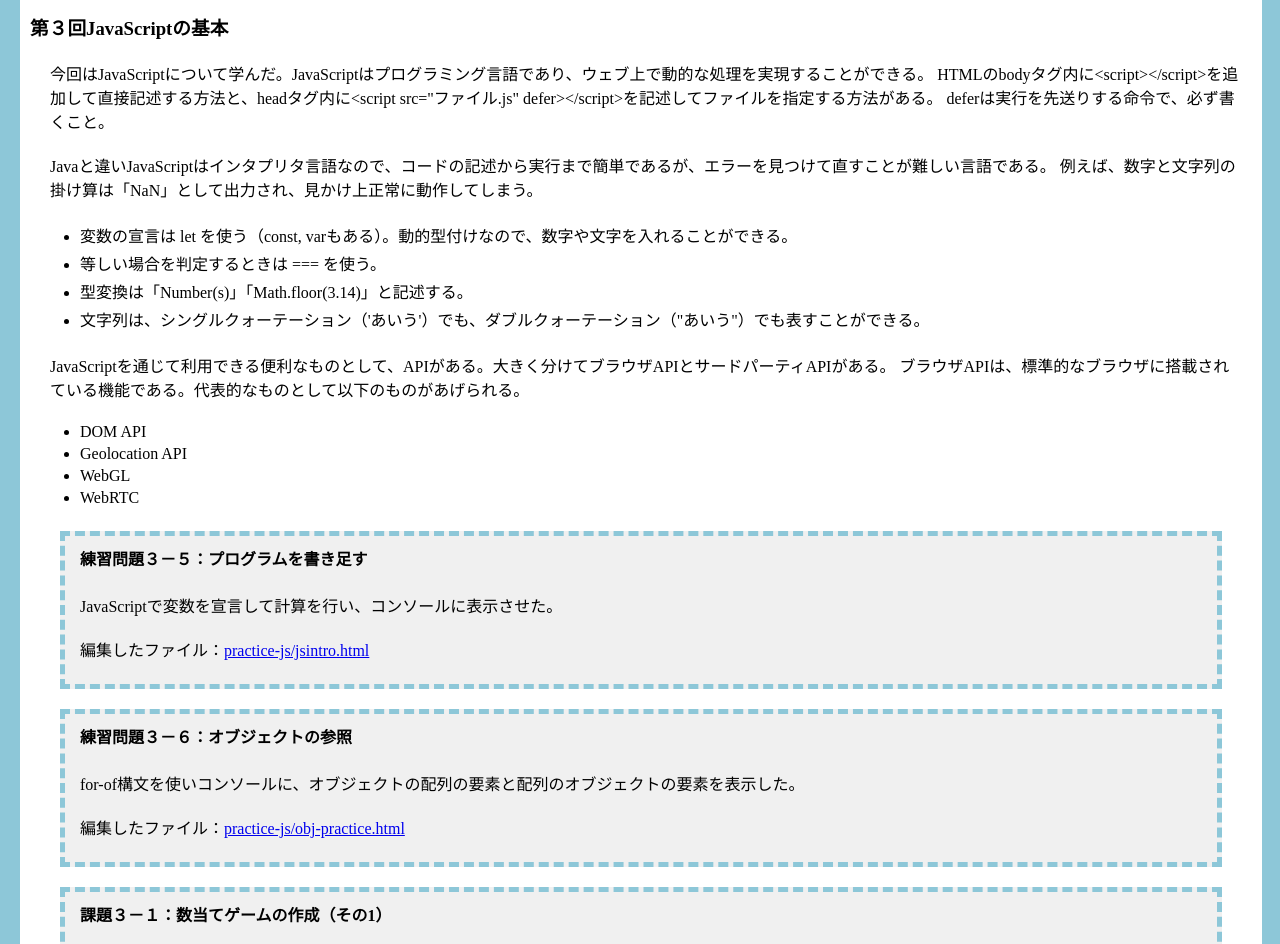
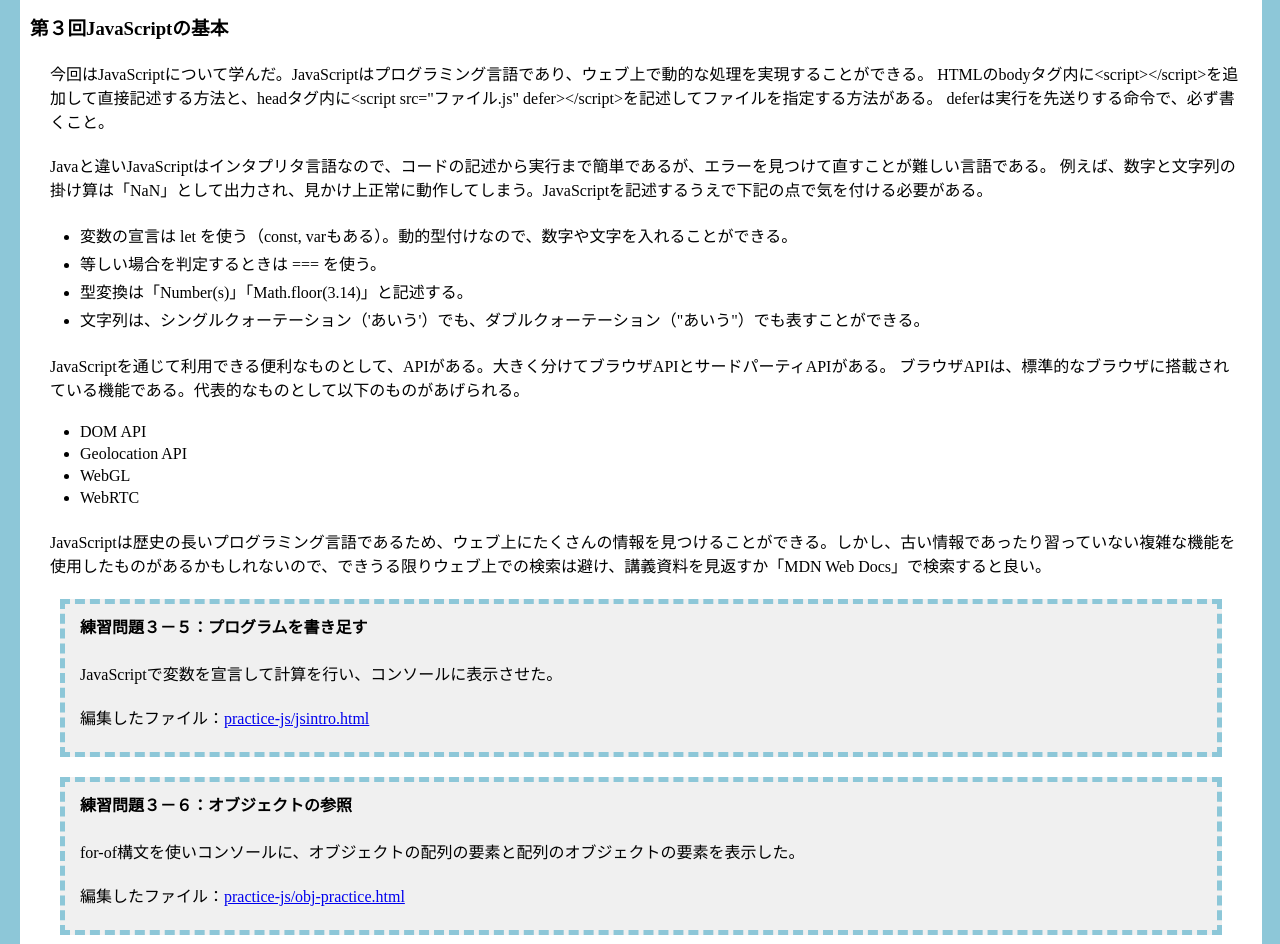
Before and after one commit to G184402021/medialabo, a plain HTML site: page index.html in a window 1280 px wide. Shown: the part 3286-4230 px from the top of the page. Drawn offline with Linux system fonts and the light colour scheme.

Commit message:
第三回講義の習ったことを追記

```diff
--- a/index.html
+++ b/index.html
@@ -138,7 +138,7 @@
     </p>
     <p>
       Javaと違いJavaScriptはインタプリタ言語なので、コードの記述から実行まで簡単であるが、エラーを見つけて直すことが難しい言語である。
-      例えば、数字と文字列の掛け算は「NaN」として出力され、見かけ上正常に動作してしまう。
+      例えば、数字と文字列の掛け算は「NaN」として出力され、見かけ上正常に動作してしまう。JavaScriptを記述するうえで下記の点で気を付ける必要がある。
     </p>
     <ul>
       <li>変数の宣言は let を使う（const, varもある）。動的型付けなので、数字や文字を入れることができる。</li>
@@ -155,6 +155,8 @@
       <li>WebGL</li>
       <li>WebRTC</li>
     </ul>
+
+    <p>JavaScriptは歴史の長いプログラミング言語であるため、ウェブ上にたくさんの情報を見つけることができる。しかし、古い情報であったり習っていない複雑な機能を使用したものがあるかもしれないので、できうる限りウェブ上での検索は避け、講義資料を見返すか「MDN Web Docs」で検索すると良い。</p>
 
     <div class="kadai">
       <h4>練習問題３－５：プログラムを書き足す</h4>
```
